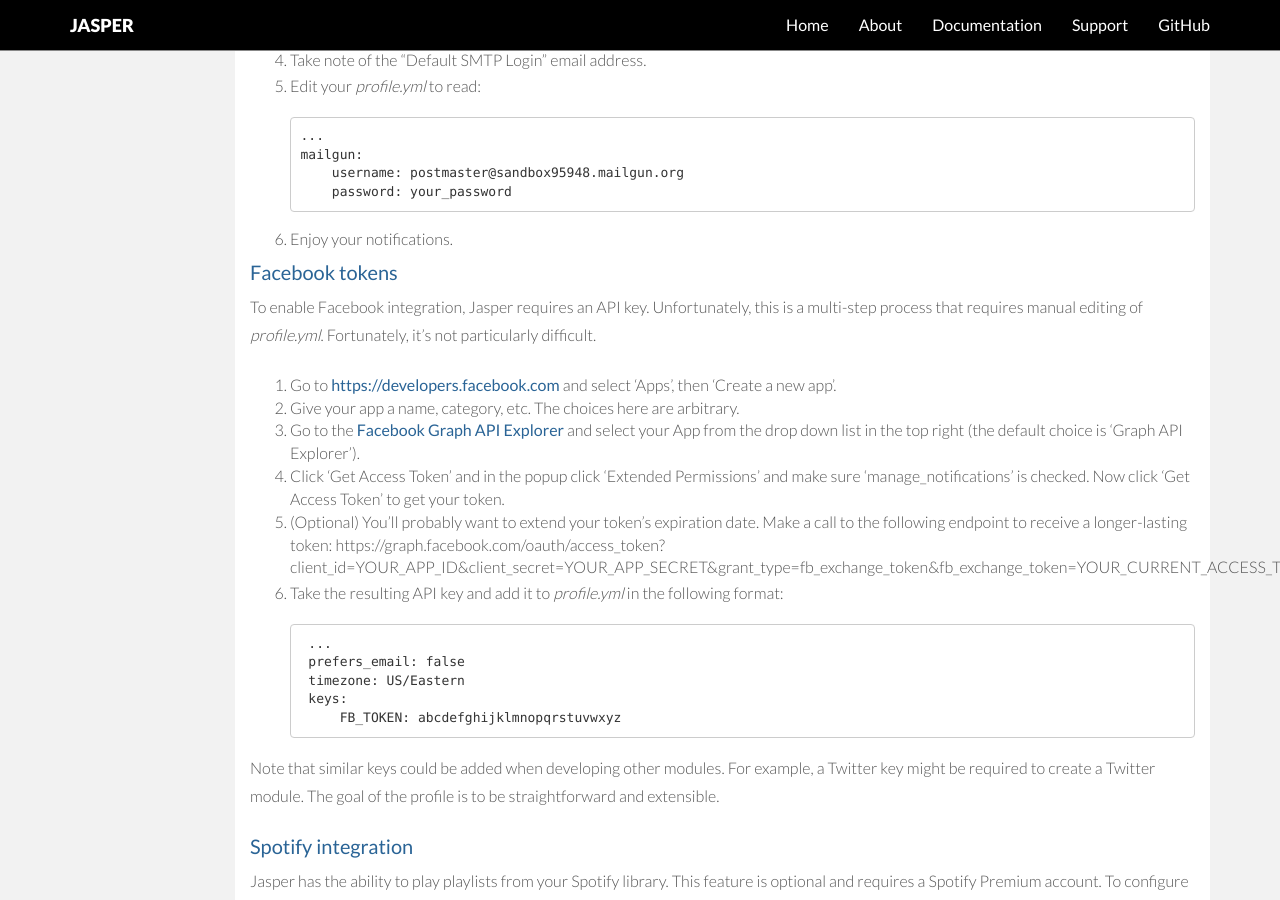
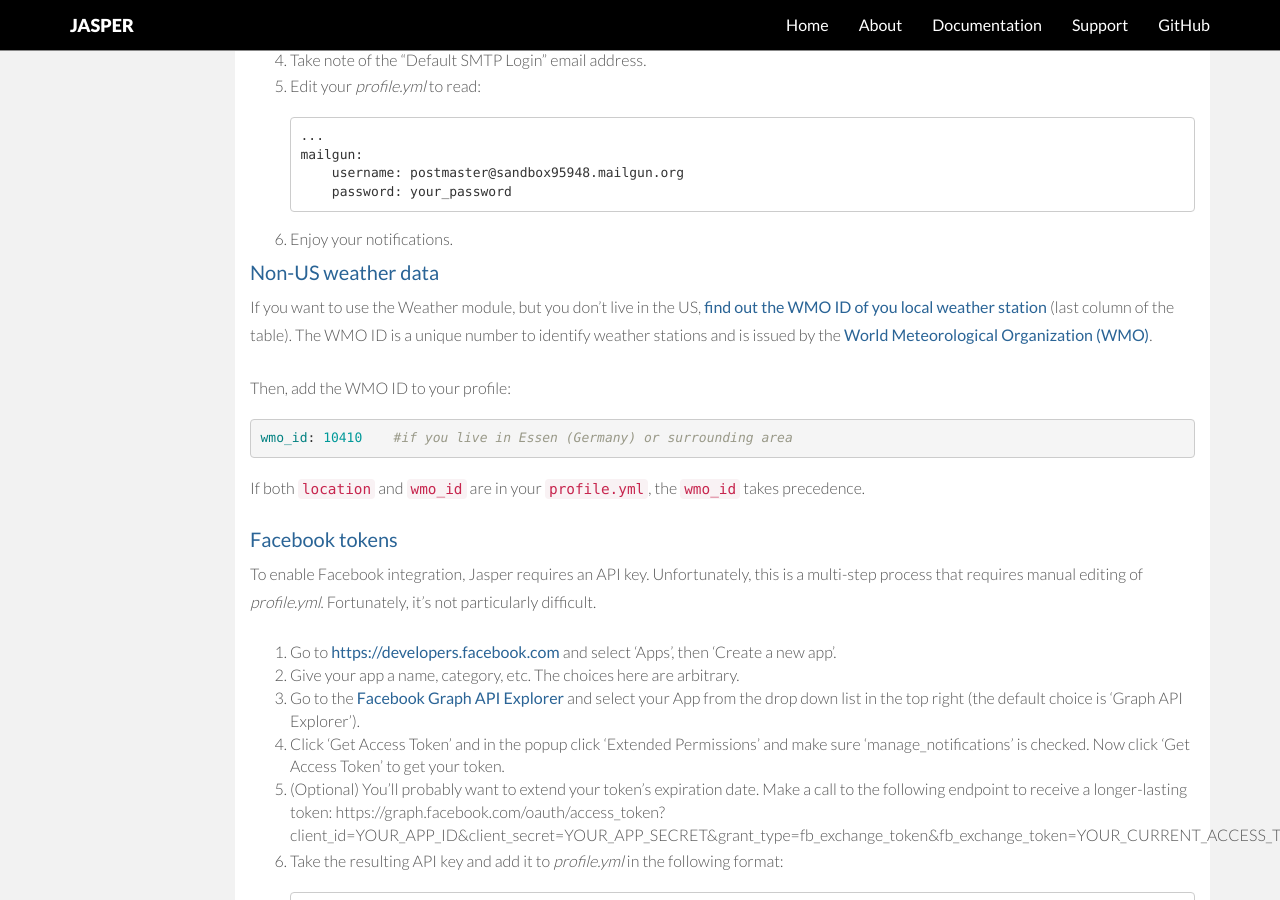
Before and after one commit to jasperproject/jasperproject.github.io, a Jekyll site: the page built from documentation/configuration/index.md, in a window 1280 px wide and 900 px high, scrolled down 5029 px. Built offline with Jekyll 4.4.1, drawn with Linux system fonts in a browser that asks for light colours; nearby versions of some CDN libraries.

Commit message:
Add information how to get weather data for non-US cities

```diff
--- a/documentation/configuration/index.md
+++ b/documentation/configuration/index.md
@@ -228,7 +228,15 @@
            password: your_password
 6. Enjoy your notifications.
 
+<h4 class="linked" id='international-weather'><a href="#international-weather" title="Permalink to this headline">Non-US weather data</a></h4>
+If you want to use the Weather module, but you don't live in the US, [find out the WMO ID of you local weather station](http://www.wunderground.com/about/faq/international_cities.asp) (last column of the table). The WMO ID is a unique number to identify weather stations and is issued by the [World Meteorological Organization (WMO)](https://www.wmo.int/pages/index_en.html).
 
+Then, add the WMO ID to your profile:
+{% highlight yaml %}
+wmo_id: 10410    #if you live in Essen (Germany) or surrounding area
+{% endhighlight %}
+
+If both `location` and `wmo_id` are in your `profile.yml`, the `wmo_id` takes precedence.
 
 <h4 class="linked" id='facebook-tokens'><a href="#facebook-tokens" title="Permalink to this headline">Facebook tokens</a></h4>
 
```
